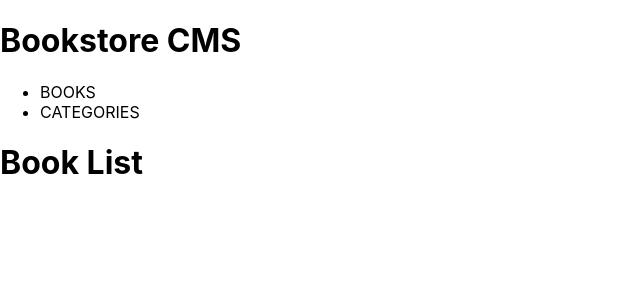
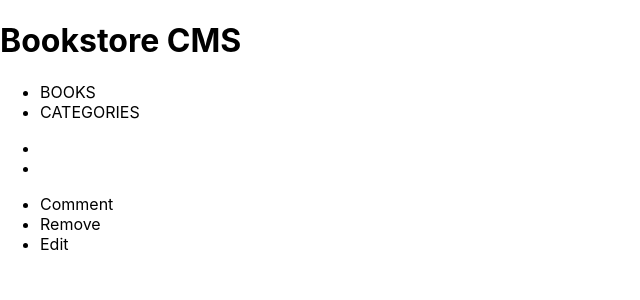
Before and after one commit to kiboma2021/Bookstore-Website, a React (Create React App) app: page / in a window 1280 px wide. Shown: the top 300 px of the page, without its empty margins (0-640 px from the left). Built offline with nearby package versions, Linux system fonts and the light colour scheme.

Commit message:
Add books

```diff
--- a/src/components/Books.js
+++ b/src/components/Books.js
@@ -1,10 +1,18 @@
 import React from 'react';
 
 const Books = (props) => {
-
+const {title, author} = props
   return (
     <div>
-      <h1>Book List</h1>
+      <ul>
+        <li>{title}</li>
+        <li>{author}</li>
+      </ul>
+      <ul>
+        <li>Comment </li>
+        <li>Remove </li>
+        <li>Edit </li>
+      </ul>
     </div>
   );
 };
```
